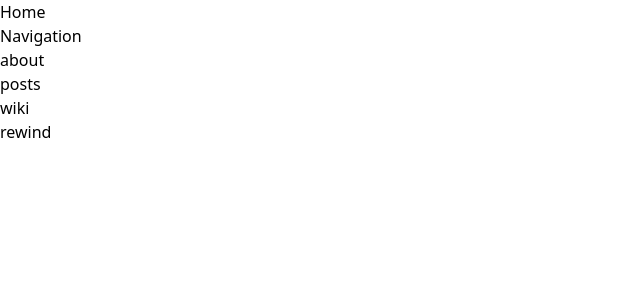
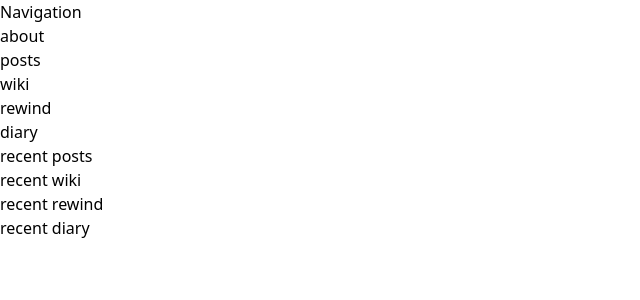
Before and after one commit to koremp/koremp.blog-contentlayer, a Next.js app: page / in a window 1280 px wide. Shown: the top 300 px of the page, without its empty margins (0-640 px from the left). Built offline with nearby package versions, Linux system fonts and the light colour scheme.

Commit message:
feat: add main part of main-page

```diff
--- a/src/app/page.tsx
+++ b/src/app/page.tsx
@@ -1,7 +1,6 @@
 export default function Home() {
   return (
     <div>
-      Home
       <div>
         Navigation
         <ul>
@@ -9,7 +8,14 @@ export default function Home() {
           <li>posts</li>
           <li>wiki</li>
           <li>rewind</li>
+          <li>diary</li>
         </ul>
+      </div>
+      <div>
+        <div>recent posts</div>
+        <div>recent wiki</div>
+        <div>recent rewind</div>
+        <div>recent diary</div>
       </div>
     </div>
   );
```
